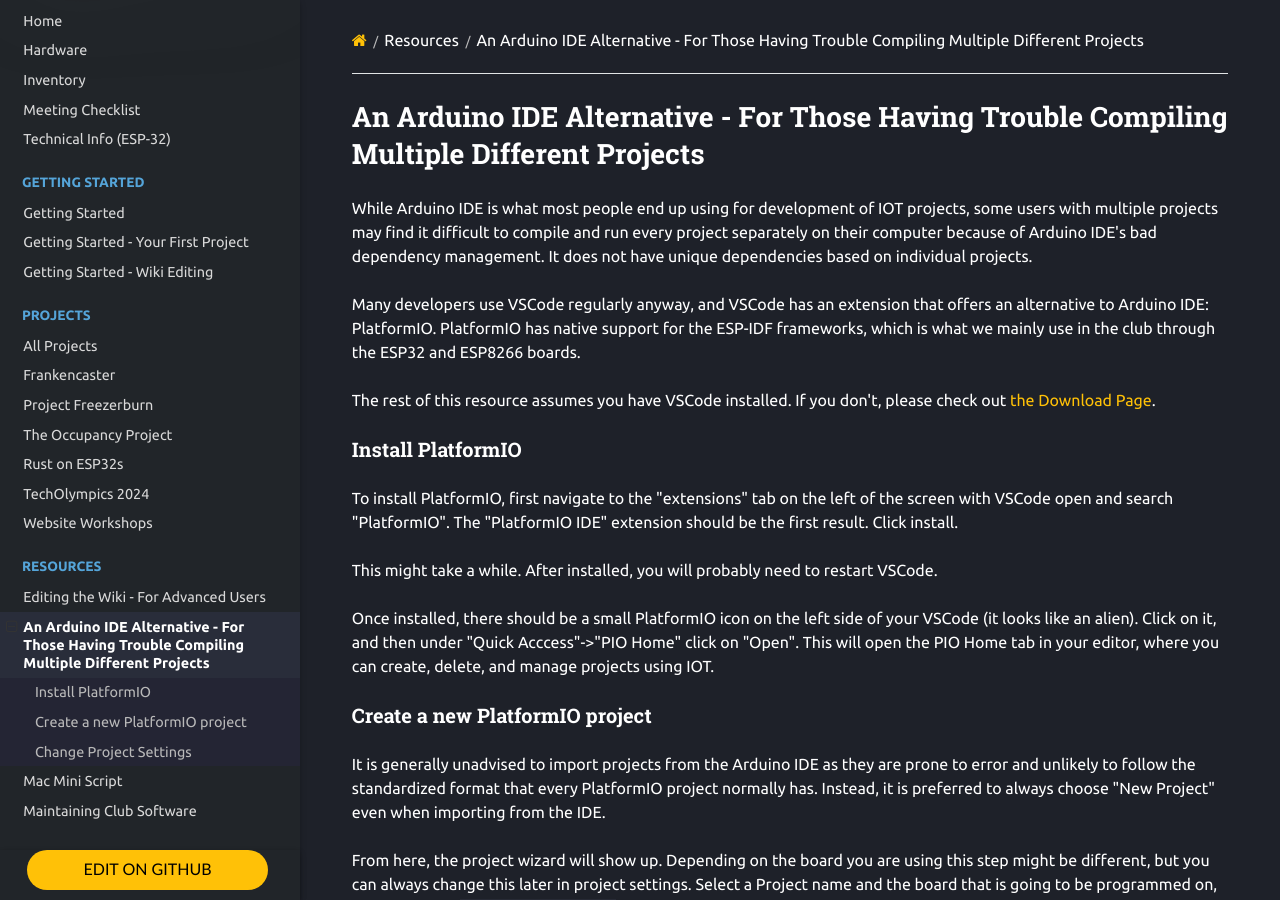
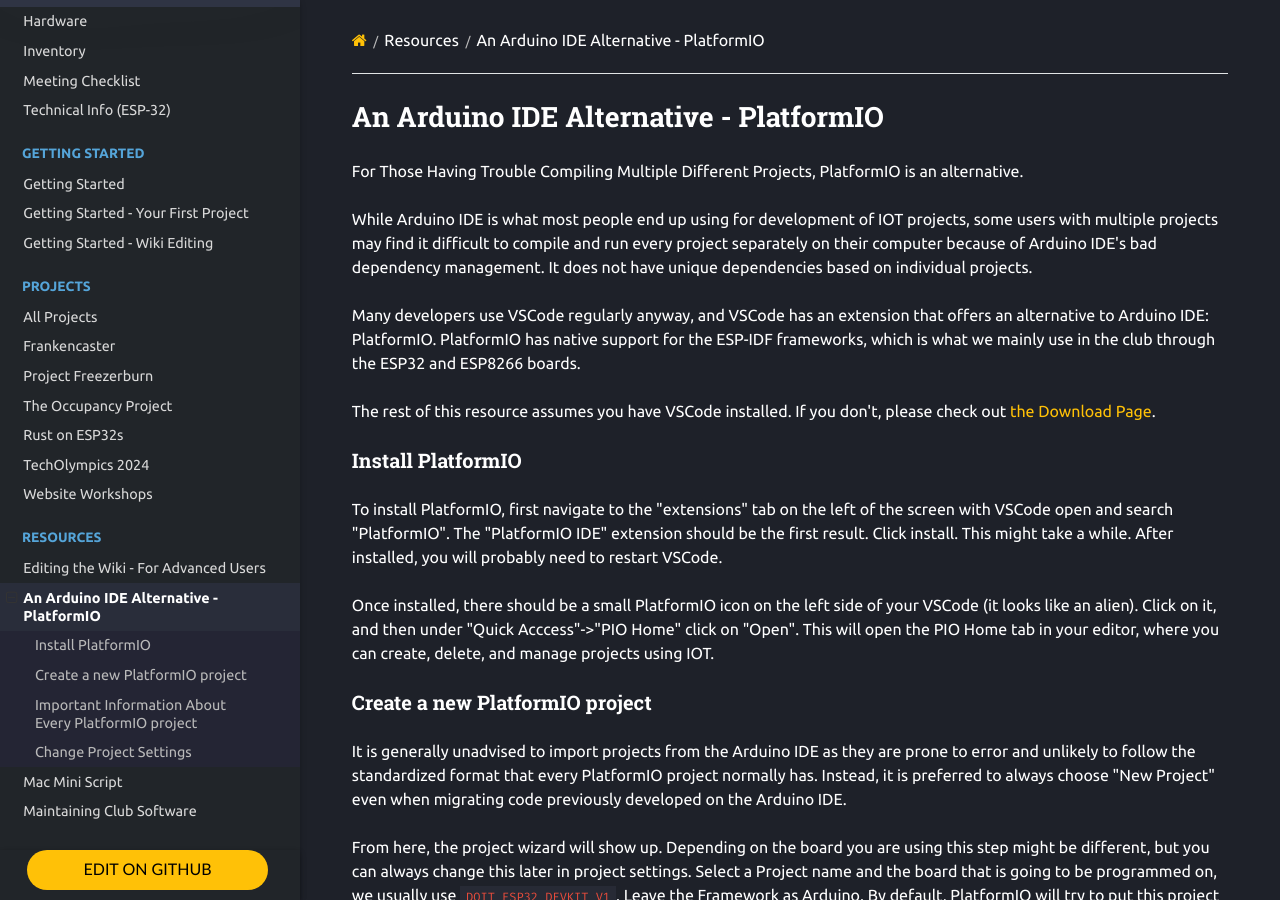
Before and after one commit to Norse-IoT/Wiki, an MkDocs documentation site: the page built from docs/resources/arduino-ide-alternative.md, in a window 1280 px wide and 900 px high. Built offline with MkDocs 1.6.1, drawn with Linux system fonts in a browser that asks for light colours; nearby versions of some CDN libraries; some of the changed text lies outside the part shown.

Commit message:
modified arduino-ide-alternative.md

```diff
--- a/docs/resources/arduino-ide-alternative.md
+++ b/docs/resources/arduino-ide-alternative.md
@@ -1,4 +1,6 @@
-# An Arduino IDE Alternative - For Those Having Trouble Compiling Multiple Different Projects
+# An Arduino IDE Alternative - PlatformIO
+
+For Those Having Trouble Compiling Multiple Different Projects, PlatformIO is an alternative.
 
 While Arduino IDE is what most people end up using for development of IOT projects, some users with multiple projects may find it difficult to compile and run every project separately on their computer because of Arduino IDE's bad dependency management. It does not have unique dependencies based on individual projects.
 
@@ -8,15 +10,13 @@
 
 ### Install PlatformIO
 
-To install PlatformIO, first navigate to the "extensions" tab on the left of the screen with VSCode open and search "PlatformIO". The "PlatformIO IDE" extension should be the first result. Click install.
-
-This might take a while. After installed, you will probably need to restart VSCode.
+To install PlatformIO, first navigate to the "extensions" tab on the left of the screen with VSCode open and search "PlatformIO". The "PlatformIO IDE" extension should be the first result. Click install. This might take a while. After installed, you will probably need to restart VSCode.
 
 Once installed, there should be a small PlatformIO icon on the left side of your VSCode (it looks like an alien). Click on it, and then under "Quick Acccess"->"PIO Home" click on "Open". This will open the PIO Home tab in your editor, where you can create, delete, and manage projects using IOT.
 
 ### Create a new PlatformIO project
 
-It is generally unadvised to import projects from the Arduino IDE as they are prone to error and unlikely to follow the standardized format that every PlatformIO project normally has. Instead, it is preferred to always choose "New Project" even when importing from the IDE.
+It is generally unadvised to import projects from the Arduino IDE as they are prone to error and unlikely to follow the standardized format that every PlatformIO project normally has. Instead, it is preferred to always choose "New Project" even when migrating code previously developed on the Arduino IDE.
 
 From here, the project wizard will show up. Depending on the board you are using this step might be different, but you can always change this later in project settings. Select a Project name and the board that is going to be programmed on, we usually use `DOIT ESP32 DEVKIT V1`. Leave the Framework as Arduino. By default, PlatformIO will try to put this project in a default location, but you should probably choose to put it somewhere that is convenient for you.
 
@@ -26,14 +26,16 @@
 
 ![Sample PlatformIO project filesystem on creation](../assets/resources-platformio-project-base-dir.png)
 
-As you can see, a few directories and files were automatically created, including a `platformio.ini` file. This file contains the configurations for your PlatformIO project, and every project will have one.
+### Important Information About Every PlatformIO project
 
-Inside the project directory, there are 2 main other directories we should know about: `src` and `lib`.
+As you can see, a few directories and files were automatically created, including a `platformio.ini` file. This file contains the configurations for your PlatformIO project, and every project will have one. Inside the project directory, there are 3 main other directories we should know about: `src` and `lib`.
 
-The `src` folder will hold all of the Arduino files that you write. Instead of using .ino files, PlatformIO has standardized the use of .cpp files and added the line `#include <Arduino.h>` to ensure access to the Arduino library.
+The `src` folder will hold all of the Arduino files that you write. Additionally, PlatformIO uses `.cpp` files instead of `.ino` files. With this change, it becomes necessary to add the line `#include <Arduino.h>` to your code.
 
 The `lib` folder will hold every dependency your project has that is not already included in the Arduino suite of built in libraries (as well as every dependency that any other dependency relies on).
 
 ### Change Project Settings
 
 Dependencies for your project can be configured from the PlatformIO home page. Most libraries for basically any functionality you need on ESP32 is available through the PlatformIO library manager/search functionality, which is incredibly useful.
+
+This page is incomplete and subject to change
```
